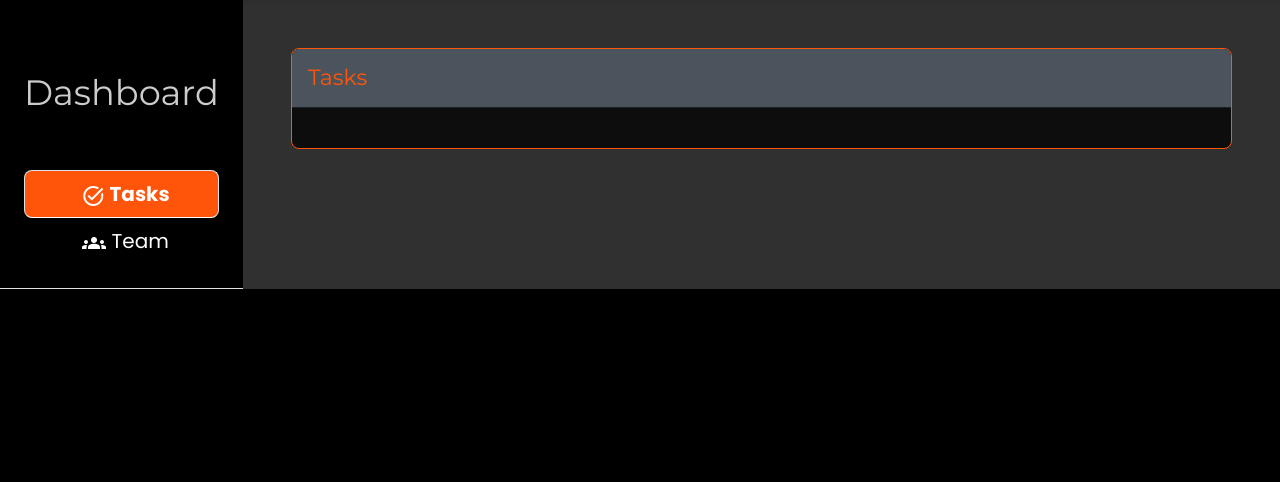
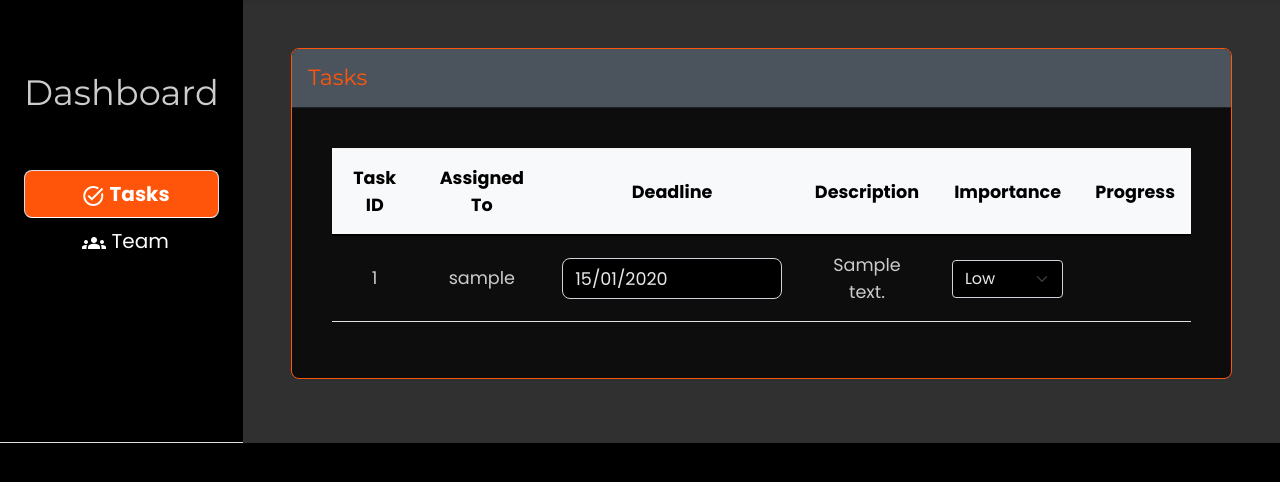
Before and after one commit to CMP320/Colab, a Flask app: template templates/leader_dashboard.html in a window 1280 px wide. Shown: the part 65-547 px from the top of the page. Run offline with Flask 2, Linux system fonts and the light colour scheme; the template is opened without the code that fills it: most values are stand-ins (such as "Sample title", 1, 10 or a date in 2020); some libraries are stand-ins or nearby versions.

Commit message:
teamleader view assigned tasks

```diff
--- a/app.py
+++ b/app.py
@@ -32,6 +32,15 @@
     importance : int
     description : str
     assignedto : str
+    progress : int
+
+@dataclass()
+class EmpTask:
+    taskid : int
+    username : str
+    deadline : str
+    desc : str
+    imp : int
     progress : int
 
 @app.route('/',methods=['GET','POST'])
@@ -100,12 +109,18 @@
         res = cur.execute(f"select * from ptask")
         tasks = [Task(*task) for task in list(res)]
         return render_template('admin_dashboard.html', user=emp, tasks=tasks)
+
     if emp.type == 'teamleader':
         print('team leader')
-        res = []
+        team = []
         for re in list(leader_team_dashboard(emp)):
-            res.append(Employee(*re))
-        return render_template('leader_dashboard.html', res=res, user=emp)
+            team.append(Employee(*re))
+
+        task = []
+        for re in list(leader_task_dashboard(emp)):
+            task.append(EmpTask(*re))
+        return render_template('leader_dashboard.html', res=team, tasks=task, user=emp)
+
     if emp.type == 'normal':
         # print('normal')
         connection = cx_Oracle.connect("b00080205/b00080205@coeoracle.aus.edu:1521/orcl")
@@ -158,4 +173,4 @@
     connection = cx_Oracle.connect("b00080205/b00080205@coeoracle.aus.edu:1521/orcl")
     cur = connection.cursor()
 
-    return cur.execute(f"SELECT * FROM PEMPLOYEE WHERE PEMPLOYEE.USERNAME IN (SELECT PNORMAL.USERNAME FROM PNORMAL WHERE PNORMAL.TEAMID = (SELECT PTEAMLEADER.TEAMID FROM PTEAMLEADER WHERE PTEAMLEADER.USERNAME = '{emp.username}'))")
+    return cur.execute(f"SELECT TASKID, USERNAME, DEADLINE, DESCR, IMPORTANCE, PROGRESS FROM PTASK, PNORMAL WHERE PTASK.ASSIGNEDTO = PNORMAL.USERNAME AND PNORMAL.TEAMID = (SELECT PTEAMLEADER.TEAMID FROM PTEAMLEADER WHERE PTEAMLEADER.USERNAME = '{emp.username}')")
--- a/templates/leader_dashboard.html
+++ b/templates/leader_dashboard.html
@@ -20,7 +20,55 @@
 <div class="card border-primary mb-3 tab-pane active in" role="tabpanel" id="tasks">
     <div class="card-header text-primary h5 p-3">Tasks</div>
     <div class="card-body">
-
+        <div class="card-body">
+            <div class="table-responsive">
+                <table class="table w-100 p-md-5">
+                    <thead class="table-light">
+                        <tr>
+                            <th class="text-center align-middle p-xl-3">Task ID</th>
+                            <th class="text-center align-middle p-xl-3">Assigned To</th>
+                            <th class="text-center align-middle p-xl-3">Deadline</th>
+                            <th class="text-center align-middle p-xl-3">Description</th>
+                            <th class="text-center align-middle p-xl-3">Importance</th>
+                            <th class="text-center align-middle p-xl-3">Progress</th>
+                        </tr>
+                    </thead>
+                    {% for task in tasks %}
+                    <tr>
+                        <td class="text-center align-middle p-xl-3">
+                            {{ task.taskid }}
+                        </td>
+                        <td class="text-center align-middle p-xl-3">
+                            {{ task.username }}
+                        </td>
+                        <td class="text-center align-middle p-xl-3">
+                            <input type="text" onfocus="(this.type='date')" class="form-control bg-dark text-light" id="exp"
+                                value="{{ task.deadline.strftime('%d/%m/%Y') }}" name="deadline" required>
+                        </td>
+                        <td class="text-center align-middle p-xl-3">
+                            <div contenteditable>{{ task.desc }}</div>
+                        </td>
+                        <td class="text-center align-middle p-xl-3">
+                            <select class="form-select bg-dark text-light">
+                                <option value="0" {% if task.importance == 0 %}
+                                    selected
+                                {% endif %}>Low</option>
+                                <option value="1" {% if task.importance == 1 %}
+                                selected
+                            {% endif %}>Medium</option>
+                                <option value="2" {% if task.importance == 2 %}
+                                selected
+                            {% endif %}>High</option>
+                            </select>
+                        </td>
+                        <td class="text-center align-middle p-xl-3">
+                            <div contenteditable>{{ ["Assigned", "In Progress", "Completed"][task.progress] }}</div>
+                        </td>
+                    </tr>
+                    {% endfor %}
+                </table>
+            </div>
+        </div>
     </div>
 </div>
 
```
